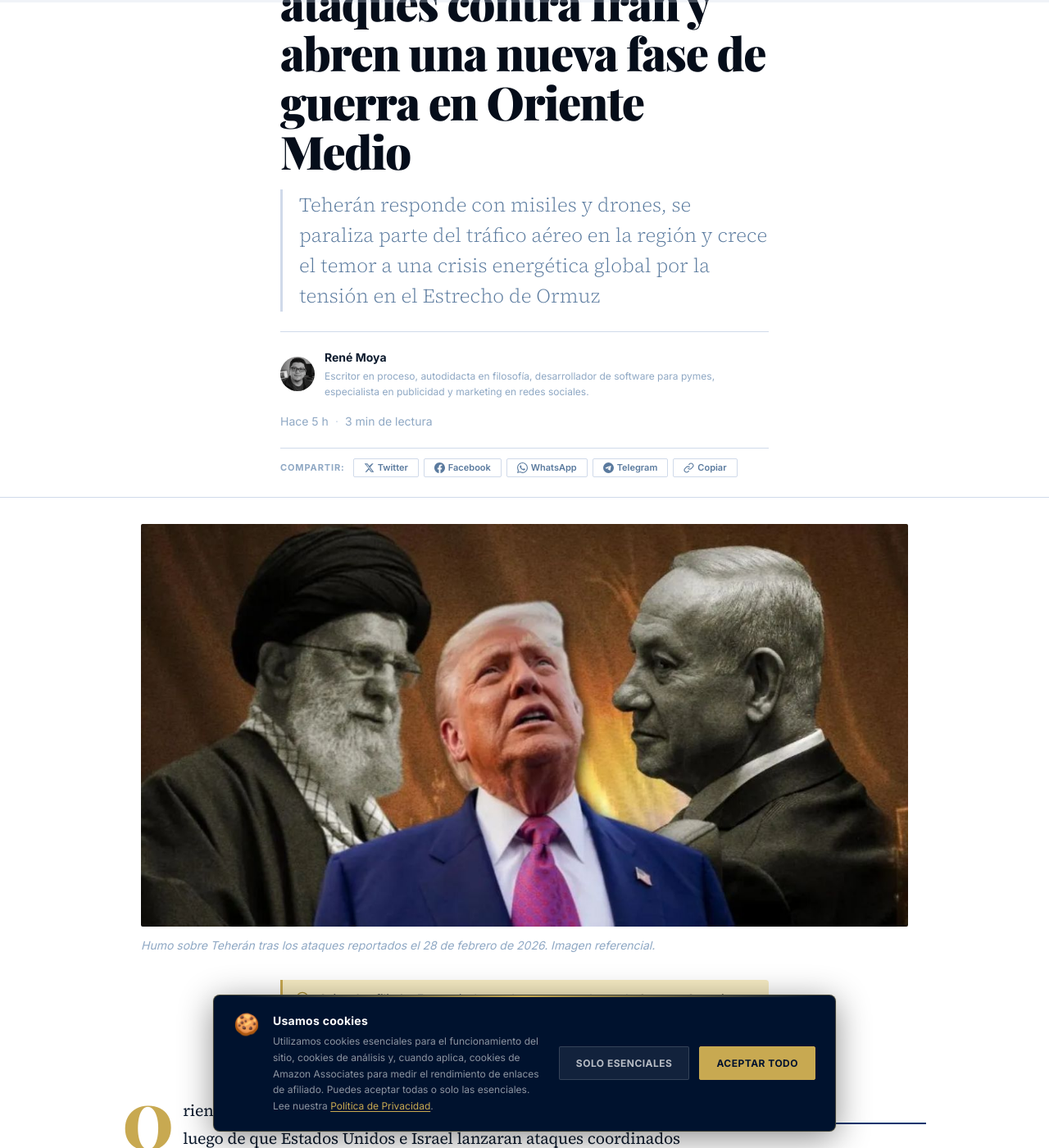
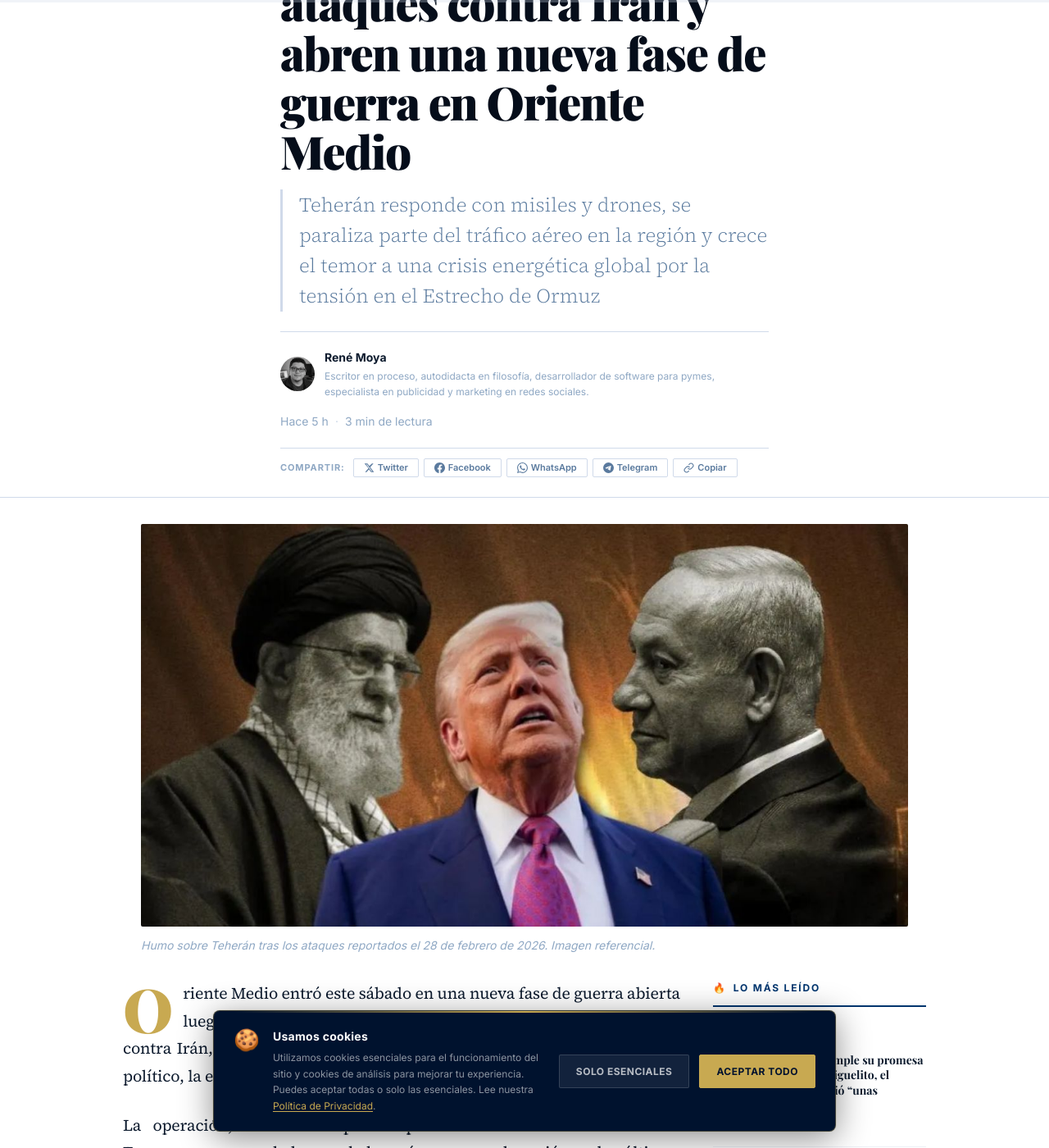
Before and after one commit to renedev0284-creator/Periodico, a Jekyll site: the page built from _posts/2026-02-28-iran-israle-eeuu-ofensiva.md, in a window 1280 px wide and 1400 px high, scrolled down 438 px. Shown: the whole window at 82% size. Built offline with Jekyll 4.4.1, drawn with Linux system fonts in a browser that asks for light colours; some web fonts are replaced; some of the changed text lies outside the part shown.

Commit message:
Fix eliminado el proyecto de afiliados de amazon

```diff
--- a/_includes/affiliate-disclosure.html
+++ /dev/null
@@ -1,30 +0,0 @@
-{% comment %}
-  Disclosure de Afiliado — Amazon Associates
-  ------------------------------------------
-  Se muestra automáticamente cuando:
-    a) page.amazon_affiliate: true  (front matter del post)
-    b) amazon.disclosure.show_globally: true  (settings.yml)
-
-  Cumple con los requisitos de divulgación de la FTC y
-  el Programa de Afiliados de Amazon.
-{% endcomment %}
-
-<aside class="affiliate-disclosure" role="note" aria-label="Aviso de enlaces de afiliado">
-
-  <span class="affiliate-disclosure__icon" aria-hidden="true">
-    <svg width="16" height="16" viewBox="0 0 24 24" fill="none" xmlns="http://www.w3.org/2000/svg">
-      <circle cx="12" cy="12" r="10" stroke="currentColor" stroke-width="2"/>
-      <path d="M12 8v4M12 16h.01" stroke="currentColor" stroke-width="2" stroke-linecap="round" stroke-linejoin="round"/>
-    </svg>
-  </span>
-
-  <p class="affiliate-disclosure__text">
-    <strong>Aviso de afiliado:</strong> Este artículo puede contener enlaces de
-    <span class="affiliate-disclosure__brand">Amazon Associates</span>.
-    Si realizas una compra a través de ellos, {{ site.title }} puede recibir una pequeña comisión
-    <em>sin ningún costo adicional para ti</em>.
-    Esto nos ayuda a financiar el periodismo independiente.
-    <a href="{{ '/politica-de-privacidad/' | relative_url }}">Más información</a>.
-  </p>
-
-</aside>
--- a/_includes/amazon-native-ads.html
+++ /dev/null
@@ -1,69 +0,0 @@
-{% comment %}
-  Amazon Native Shopping Ads — El Diario
-  ----------------------------------------
-  Parámetros del include:
-    variant  — "recommendation" (auto, por defecto) | "search" | "sidebar"
-    context  — "article" (por defecto) | "sidebar" | "home"
-    asins    — ASINs separados por coma para producto manual (ej: "B08N5WRWNW,B07ZPKN6YR")
-
-  Activación en settings.yml → amazon.active: true
-  Front matter de posts → amazon_ads: true (y opcionalmente amazon_asins: "...")
-{% endcomment %}
-
-{% assign amz = site.data.settings.amazon %}
-
-{% if amz.active and amz.associates_tag != "" %}
-
-  {% assign _variant = include.variant | default: "recommendation" %}
-  {% assign _context = include.context | default: "article" %}
-  {% assign _mp      = amz.marketplace | default: "MX" %}
-
-  {% comment %} Servidor de anuncios según mercado {% endcomment %}
-  {% if _mp == "ES" %}
-    {% assign _host = "z-eu" %}
-  {% else %}
-    {% assign _host = "z-na" %}
-  {% endif %}
-
-  {% comment %} Seleccionar instance ID según variante {% endcomment %}
-  {% if _variant == "sidebar" %}
-    {% assign _id = amz.ads.sidebar_id %}
-  {% elsif _variant == "search" %}
-    {% assign _id = amz.ads.search_id %}
-  {% else %}
-    {% assign _id = amz.ads.recommendation_id %}
-  {% endif %}
-
-  {% if _id and _id != "" %}
-
-<div class="amazon-native amazon-native--{{ _context }}"
-     role="complementary"
-     aria-label="Productos recomendados por Amazon">
-
-  <div class="amazon-native__bar">
-    <span class="amazon-native__pub-label">Publicidad</span>
-    <span class="amazon-native__brand" aria-label="Amazon">amazon</span>
-  </div>
-
-  <div class="amazon-native__widget">
-    <script type="text/javascript">
-      amzn_assoc_placement   = "adunit0";
-      amzn_assoc_tracking_id = "{{ amz.associates_tag }}";
-      amzn_assoc_ad_mode     = "auto";
-      amzn_assoc_ad_type     = "smart";
-      amzn_assoc_marketplace = "amazon";
-      amzn_assoc_region      = "{{ _mp }}";
-      amzn_assoc_linkid      = "{{ _id }}";
-      {% if include.asins and include.asins != "" %}
-      amzn_assoc_ad_mode     = "manual";
-      amzn_assoc_asins       = "{{ include.asins }}";
-      {% endif %}
-    </script>
-    <script src="//{{ _host }}.amazon-adsystem.com/widgets/onejs?MarketPlace={{ _mp }}&adInstanceId={{ _id }}"></script>
-  </div>
-
-</div>
-
-  {% endif %}
-
-{% endif %}
--- a/_includes/amazon-product-card.html
+++ /dev/null
@@ -1,65 +0,0 @@
-{% comment %}
-  Tarjeta de producto Amazon — El Diario
-  ----------------------------------------
-  Uso en artículos (Markdown):
-    {% include amazon-product-card.html
-       title="Nombre del producto"
-       image="https://..."
-       url="https://www.amazon.com.mx/dp/ASIN?tag=rmdigital0284-21"
-       price="$599 MXN"
-       badge="Más vendido"
-       description="Descripción breve opcional." %}
-
-  Cómo obtener la URL: en Amazon.com.mx abre cualquier producto → SiteStripe
-  (barra superior) → "Texto" o "Imagen+Texto" → copia el link corto.
-{% endcomment %}
-
-{% assign amz = site.data.settings.amazon %}
-
-<div class="amz-card" role="complementary" aria-label="Producto recomendado de Amazon">
-
-  {% if include.badge and include.badge != "" %}
-  <span class="amz-card__badge">{{ include.badge }}</span>
-  {% endif %}
-
-  {% if include.image and include.image != "" %}
-  <div class="amz-card__img-wrap">
-    <img src="{{ include.image }}"
-         alt="{{ include.title }}"
-         class="amz-card__img"
-         loading="lazy"
-         referrerpolicy="no-referrer-when-downgrade">
-  </div>
-  {% endif %}
-
-  <div class="amz-card__body">
-
-    <p class="amz-card__eyebrow">
-      <span class="amz-card__brand-text" aria-label="Amazon">amazon</span>
-      <span class="amz-card__divider" aria-hidden="true">·</span>
-      <span class="amz-card__pub">Enlace de afiliado</span>
-    </p>
-
-    <h4 class="amz-card__title">{{ include.title }}</h4>
-
-    {% if include.description and include.description != "" %}
-    <p class="amz-card__desc">{{ include.description }}</p>
-    {% endif %}
-
-    {% if include.price and include.price != "" %}
-    <p class="amz-card__price">{{ include.price }}</p>
-    {% endif %}
-
-    <a href="{{ include.url }}"
-       class="amz-card__cta"
-       target="_blank"
-       rel="noopener noreferrer sponsored"
-       aria-label="Ver {{ include.title }} en Amazon">
-      Ver en Amazon
-      <svg width="14" height="14" viewBox="0 0 24 24" fill="none" xmlns="http://www.w3.org/2000/svg" aria-hidden="true">
-        <path d="M7 17L17 7M17 7H7M17 7v10" stroke="currentColor" stroke-width="2" stroke-linecap="round" stroke-linejoin="round"/>
-      </svg>
-    </a>
-
-  </div>
-</div>
--- a/_includes/amazon-products.html
+++ /dev/null
@@ -1,49 +0,0 @@
-{% comment %}
-  Grid de productos Amazon — renderiza los productos definidos en el front matter.
-  ---------------------------------------------------------------------------------
-  Uso en el front matter del post:
-
-    amazon_affiliate: true
-    amazon_products:
-      - title: "Nombre del producto"
-        image: "https://images-na.ssl-images-amazon.com/images/I/XXXX.jpg"
-        url: "https://www.amazon.com.mx/dp/ASIN?tag=rmdigital0284-21"
-        price: "$599 MXN"
-        badge: "Más vendido"
-        description: "Descripción corta opcional."
-
-  También se puede insertar una tarjeta individual dentro del Markdown del artículo:
-    {% include amazon-product-card.html title="..." image="..." url="..." price="..." %}
-{% endcomment %}
-
-{% assign amz = site.data.settings.amazon %}
-
-{% if amz.active and page.amazon_products and page.amazon_products.size > 0 %}
-
-<section class="amz-products" aria-label="Productos recomendados">
-
-  <div class="amz-products__header">
-    <span class="amz-products__icon" aria-hidden="true">
-      <svg width="18" height="18" viewBox="0 0 24 24" fill="none" xmlns="http://www.w3.org/2000/svg">
-        <path d="M12 2l3.09 6.26L22 9.27l-5 4.87 1.18 6.88L12 17.77l-6.18 3.25L7 14.14 2 9.27l6.91-1.01L12 2z" fill="#FF9900"/>
-      </svg>
-    </span>
-    <h3 class="amz-products__title">Productos recomendados</h3>
-    <span class="amz-products__disclaimer">Afiliado</span>
-  </div>
-
-  <div class="amz-products__grid amz-products__grid--{{ page.amazon_products.size | at_most: 3 }}col">
-    {% for product in page.amazon_products %}
-      {% include amazon-product-card.html
-         title=product.title
-         image=product.image
-         url=product.url
-         price=product.price
-         badge=product.badge
-         description=product.description %}
-    {% endfor %}
-  </div>
-
-</section>
-
-{% endif %}
--- a/_includes/cookie-banner.html
+++ b/_includes/cookie-banner.html
@@ -7,8 +7,7 @@
       <div class="cookie-banner__text">
         <p class="cookie-banner__title">Usamos cookies</p>
         <p class="cookie-banner__desc">
-          Utilizamos cookies esenciales para el funcionamiento del sitio, cookies de análisis y, cuando aplica,
-          cookies de Amazon Associates para medir el rendimiento de enlaces de afiliado.
+          Utilizamos cookies esenciales para el funcionamiento del sitio y cookies de análisis para mejorar tu experiencia.
           Puedes aceptar todas o solo las esenciales. Lee nuestra
           <a href="{{ '/politica-de-privacidad/' | relative_url }}" class="cookie-banner__link">Política de Privacidad</a>.
         </p>
--- a/_includes/sidebar.html
+++ b/_includes/sidebar.html
@@ -64,14 +64,6 @@
   <hr class="sidebar-divider">
   {% endif %}
 
-  <!-- Widget Amazon Native Ads (sidebar) -->
-  {% if site.data.settings.amazon.active and site.data.settings.amazon.ads.sidebar_id != "" %}
-  <div class="sidebar-widget sidebar-widget--amazon">
-    {% include amazon-native-ads.html variant="sidebar" context="sidebar" %}
-  </div>
-  <hr class="sidebar-divider">
-  {% endif %}
-
   <!-- Banner compact: Anúnciate con nosotros -->
   <div class="ad-banner ad-advertise ad-advertise--compact sidebar-widget" role="complementary" aria-label="Espacio publicitario disponible">
     <div class="ad-advertise__glow" aria-hidden="true"></div>
--- a/_layouts/post.html
+++ b/_layouts/post.html
@@ -140,16 +140,6 @@ layout: default
   </figure>
   {% endif %}
 
-  <!-- ===== DISCLOSURE DE AFILIADO (si aplica) ===== -->
-  {% assign amz = site.data.settings.amazon %}
-  {% if amz.active %}
-    {% if page.amazon_affiliate or amz.disclosure.show_globally %}
-    <div class="container container--narrow">
-      {% include affiliate-disclosure.html %}
-    </div>
-    {% endif %}
-  {% endif %}
-
   <!-- ===== CUERPO DEL ARTÍCULO + SIDEBAR ===== -->
   <div class="container">
     <div class="article-layout">
@@ -157,9 +147,6 @@ layout: default
       <!-- Cuerpo principal -->
       <div class="article-body" itemprop="articleBody">
         {{ content }}
-
-        <!-- Grid de productos Amazon (definido en el front matter del post) -->
-        {% include amazon-products.html %}
       </div>
 
       <!-- Sidebar del artículo -->
--- a/_posts/2026-02-28-iran-israle-eeuu-ofensiva.md
+++ b/_posts/2026-02-28-iran-israle-eeuu-ofensiva.md
@@ -11,13 +11,6 @@ image_caption: "Humo sobre Teherán tras los ataques reportados el 28 de febrero
 excerpt: "La crisis en Oriente Medio escaló este sábado a un conflicto abierto de gran magnitud: Estados Unidos e Israel atacaron Irán, Teherán respondió con misiles y drones, y el impacto ya se siente en la aviación, el petróleo y la seguridad regional."
 featured: true
 breaking: true
-amazon_affiliate: true
-amazon_products:
-  - title: "Depiladora Eléctrica Para Una Eliminación Del Vello Fácil"
-    image: "https://m.media-amazon.com/images/I/51mqXCGO4sL._AC_SX679_.jpg"
-    url: "https://amzn.to/4kZne7H"
-    price: "$1650 MXN"
-    badge: "Más vendido"
 ---
 
 Oriente Medio entró este sábado en una nueva fase de guerra abierta luego de que Estados Unidos e Israel lanzaran ataques coordinados contra Irán, en una ofensiva que golpeó objetivos vinculados al liderazgo político, la estructura militar y el aparato nuclear iraní.
--- a/_sass/_amazon.scss
+++ /dev/null
@@ -1,279 +0,0 @@
-// ================================================================
-// AMAZON — Tarjetas de producto + Disclosure de afiliado
-// Design system El Diario (navy / gold)
-// ================================================================
-
-$amz-orange:  #FF9900;
-$amz-dark:    #221f1f;
-
-// ----------------------------------------------------------------
-// Tarjeta individual de producto  (.amz-card)
-// ----------------------------------------------------------------
-
-.amz-card {
-  position: relative;
-  display: flex;
-  flex-direction: column;
-  border: 1px solid $color-border;
-  border-radius: $radius-lg;
-  background: $color-white;
-  overflow: hidden;
-  transition: box-shadow 0.2s ease, transform 0.2s ease;
-
-  &:hover {
-    box-shadow: $shadow-md;
-    transform: translateY(-2px);
-  }
-
-  // Badge (ej: "Más vendido")
-  &__badge {
-    position: absolute;
-    top: $space-3;
-    left: $space-3;
-    z-index: 1;
-    padding: 2px $space-2;
-    background: $amz-orange;
-    color: $amz-dark;
-    font-family: $font-sans;
-    font-size: 10px;
-    font-weight: 700;
-    text-transform: uppercase;
-    letter-spacing: 0.05em;
-    border-radius: $radius-sm;
-  }
-
-  // Imagen
-  &__img-wrap {
-    width: 100%;
-    aspect-ratio: 4/3;
-    background: $color-gray-50;
-    display: flex;
-    align-items: center;
-    justify-content: center;
-    overflow: hidden;
-  }
-
-  &__img {
-    width: 100%;
-    height: 100%;
-    object-fit: contain;
-    padding: $space-3;
-    transition: transform 0.3s ease;
-
-    .amz-card:hover & {
-      transform: scale(1.04);
-    }
-  }
-
-  // Contenido textual
-  &__body {
-    padding: $space-4;
-    display: flex;
-    flex-direction: column;
-    gap: $space-2;
-    flex: 1;
-  }
-
-  // "amazon · Enlace de afiliado"
-  &__eyebrow {
-    display: flex;
-    align-items: center;
-    gap: $space-1;
-    margin: 0;
-  }
-
-  &__brand-text {
-    font-family: $font-sans;
-    font-size: 12px;
-    font-weight: 700;
-    color: $amz-dark;
-    letter-spacing: -0.02em;
-    border-bottom: 1.5px solid $amz-orange;
-    padding-bottom: 1px;
-    line-height: 1;
-  }
-
-  &__divider {
-    color: $color-gray-400;
-    font-size: 10px;
-  }
-
-  &__pub {
-    font-family: $font-sans;
-    font-size: 10px;
-    color: $color-gray-600;
-    text-transform: uppercase;
-    letter-spacing: 0.04em;
-  }
-
-  // Nombre del producto
-  &__title {
-    font-family: $font-sans;
-    font-size: $text-sm;
-    font-weight: 600;
-    color: $color-near-black;
-    line-height: 1.4;
-    margin: 0;
-  }
-
-  // Descripción corta
-  &__desc {
-    font-family: $font-sans;
-    font-size: $text-sm;
-    color: $color-gray-800;
-    line-height: 1.5;
-    margin: 0;
-  }
-
-  // Precio
-  &__price {
-    font-family: $font-sans;
-    font-size: $text-lg;
-    font-weight: 700;
-    color: $color-near-black;
-    margin: $space-1 0 0;
-  }
-
-  // Botón CTA
-  &__cta {
-    display: inline-flex;
-    align-items: center;
-    gap: $space-2;
-    margin-top: auto;
-    padding: $space-2 $space-4;
-    background: $amz-orange;
-    color: $amz-dark;
-    font-family: $font-sans;
-    font-size: $text-sm;
-    font-weight: 700;
-    border-radius: $radius-md;
-    text-decoration: none;
-    transition: background 0.15s ease, transform 0.15s ease;
-    align-self: flex-start;
-
-    svg { flex-shrink: 0; }
-
-    &:hover {
-      background: darken($amz-orange, 8%);
-      transform: translateX(2px);
-    }
-
-    &:focus-visible {
-      outline: 2px solid $amz-orange;
-      outline-offset: 2px;
-    }
-  }
-}
-
-// ----------------------------------------------------------------
-// Grid de productos  (.amz-products)
-// ----------------------------------------------------------------
-
-.amz-products {
-  margin: $space-10 0;
-  padding: $space-6;
-  background: $color-gray-50;
-  border-radius: $radius-lg;
-  border: 1px solid $color-border;
-
-  &__header {
-    display: flex;
-    align-items: center;
-    gap: $space-2;
-    margin-bottom: $space-4;
-  }
-
-  &__icon {
-    display: flex;
-    align-items: center;
-  }
-
-  &__title {
-    font-family: $font-sans;
-    font-size: $text-base;
-    font-weight: 700;
-    color: $color-near-black;
-    margin: 0;
-    flex: 1;
-  }
-
-  &__disclaimer {
-    font-family: $font-sans;
-    font-size: 10px;
-    color: $color-gray-600;
-    text-transform: uppercase;
-    letter-spacing: 0.06em;
-    padding: 2px $space-2;
-    border: 1px solid $color-border;
-    border-radius: $radius-sm;
-  }
-
-  // Grid de tarjetas
-  &__grid {
-    display: grid;
-    gap: $space-4;
-
-    &--1col { grid-template-columns: 1fr; max-width: 320px; }
-    &--2col { grid-template-columns: repeat(2, 1fr); }
-    &--3col { grid-template-columns: repeat(3, 1fr); }
-
-    @media (max-width: $bp-md) {
-      &--2col,
-      &--3col { grid-template-columns: repeat(2, 1fr); }
-    }
-
-    @media (max-width: $bp-sm) {
-      &--1col,
-      &--2col,
-      &--3col { grid-template-columns: 1fr; }
-    }
-  }
-}
-
-// ----------------------------------------------------------------
-// Disclosure de afiliado  (.affiliate-disclosure)
-// ----------------------------------------------------------------
-
-.affiliate-disclosure {
-  display: flex;
-  align-items: flex-start;
-  gap: $space-3;
-  padding: $space-3 $space-4;
-  margin: $space-6 0 $space-8;
-  background: lighten($color-gold-pale, 8%);
-  border-left: 3px solid $color-gold;
-  border-radius: 0 $radius-md $radius-md 0;
-  font-family: $font-sans;
-  font-size: $text-sm;
-  color: $color-gray-800;
-  line-height: 1.55;
-
-  &__icon {
-    flex-shrink: 0;
-    color: $color-gold-dark;
-    margin-top: 2px;
-
-    svg { display: block; }
-  }
-
-  &__text {
-    strong { color: $color-near-black; font-weight: 600; }
-    em     { font-style: italic; }
-
-    a {
-      color: $color-navy;
-      text-decoration: underline;
-      &:hover { color: $color-navy-dark; }
-    }
-  }
-
-  &__brand {
-    font-weight: 600;
-    color: $amz-dark;
-  }
-
-  @media (max-width: $bp-sm) {
-    padding: $space-3;
-    gap: $space-2;
-  }
-}
--- a/assets/css/main.scss
+++ b/assets/css/main.scss
@@ -36,9 +36,6 @@
 // 8b. Banners internos (publicidad y reclutamiento)
 @import "ads";
 
-// 8c. Amazon Associates — Native Ads y Disclosure
-@import "amazon";
-
 // 9. Responsive y utilidades
 @import "responsive";
 
```
Also changed, not shown: _data/settings.yml (+0 -22 lines).
